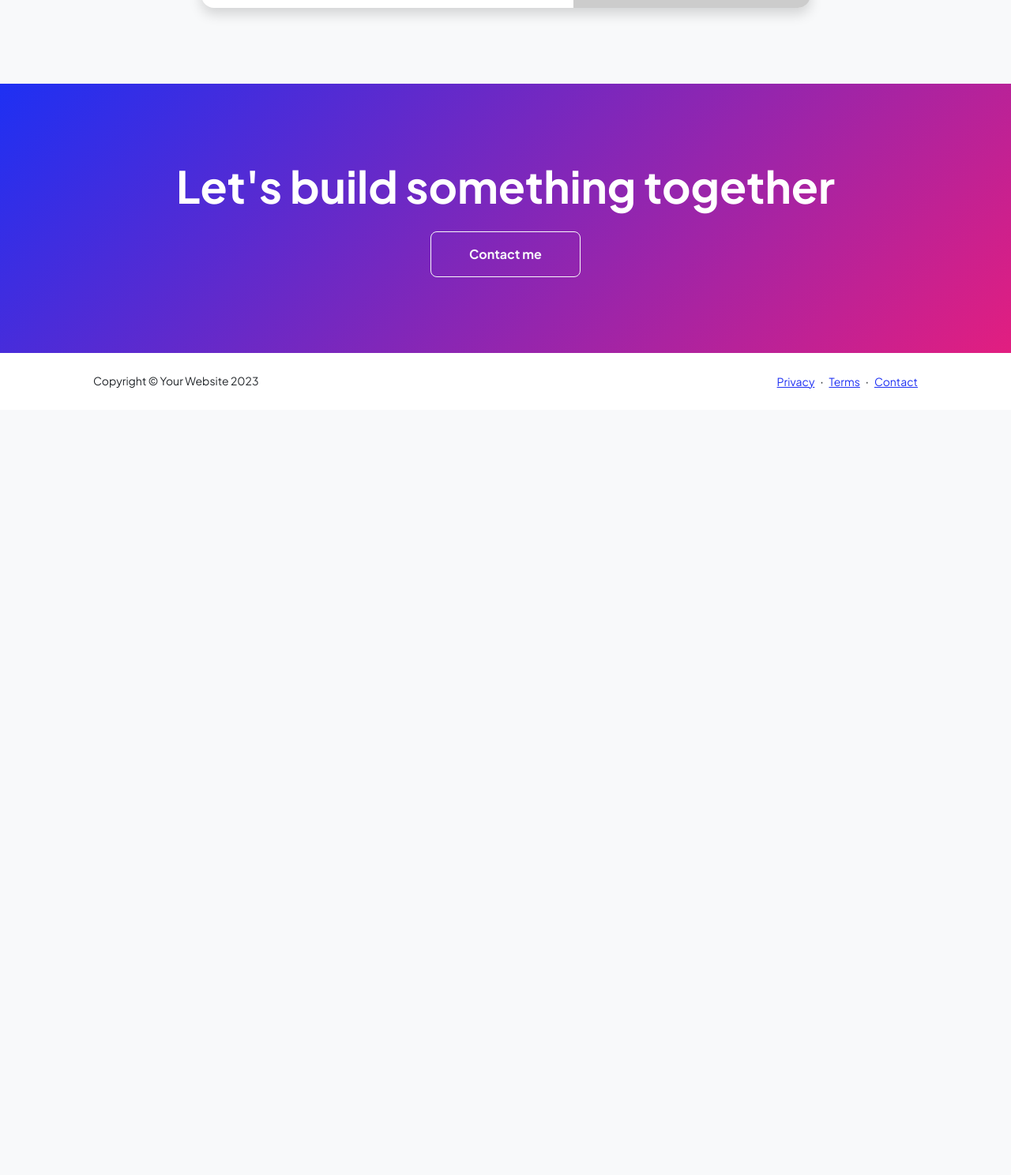
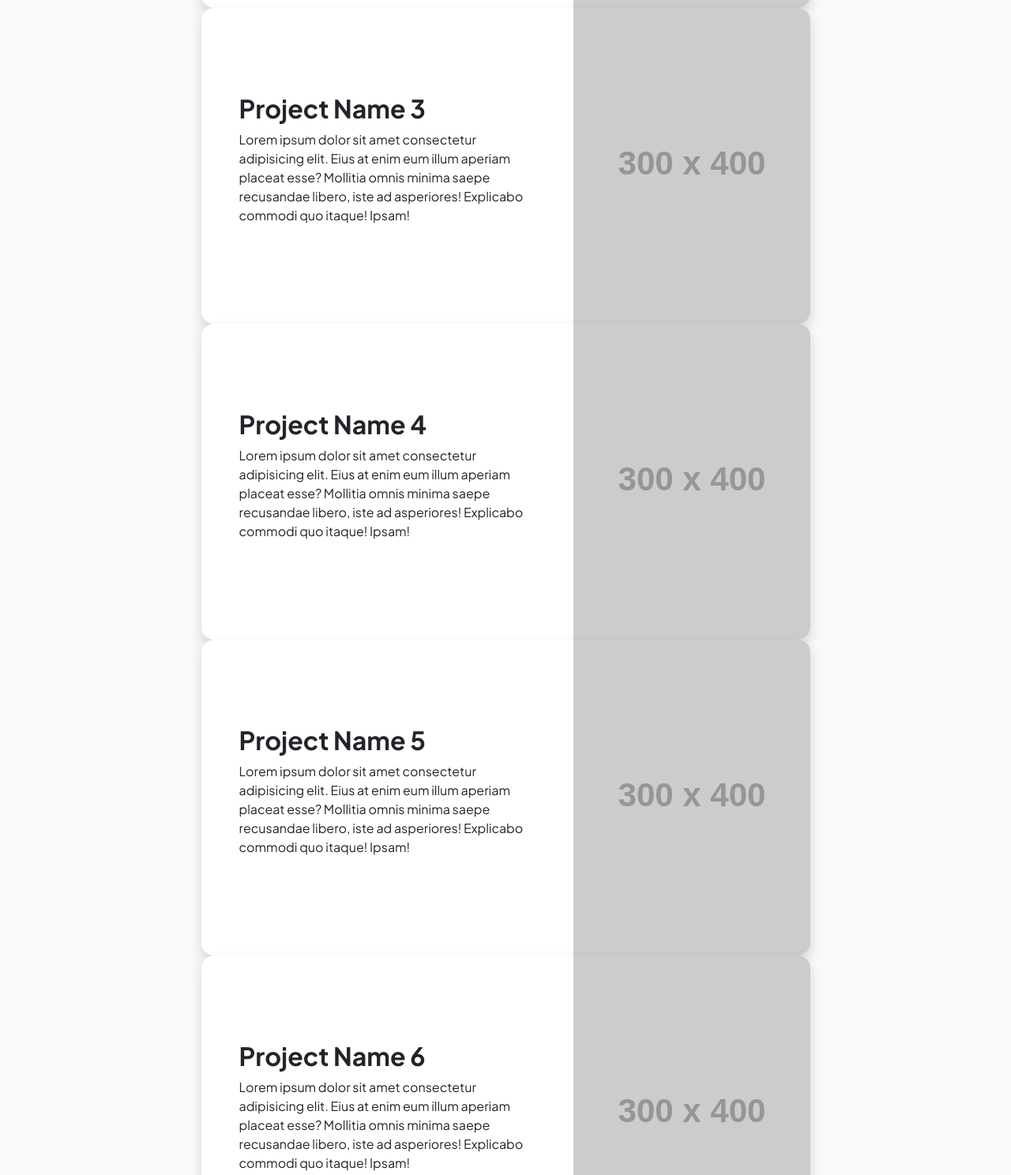
Before and after one commit to alexkhype/alexkhype.github.io, a website: page projects.html in a window 1280 px wide. Shown: the part 1064-2552 px from the top of the page at 79% size. Before the commit the page ends 1583 px from the top, so only its background shows below. Drawn offline with nearby package versions, Linux system fonts and the light colour scheme; placeholder pictures from the web are drawn by us.

Commit message:
Update projects.html

```diff
--- a/projects.html
+++ b/projects.html
@@ -66,6 +66,55 @@
                                     </div>
                                 </div>
                             </div>
+                            <!-- Project Card 3-->
+                            <div class="card overflow-hidden shadow rounded-4 border-0">
+                                <div class="card-body p-0">
+                                    <div class="d-flex align-items-center">
+                                        <div class="p-5">
+                                            <h2 class="fw-bolder">Project Name 3</h2>
+                                            <p>Lorem ipsum dolor sit amet consectetur adipisicing elit. Eius at enim eum illum aperiam placeat esse? Mollitia omnis minima saepe recusandae libero, iste ad asperiores! Explicabo commodi quo itaque! Ipsam!</p>
+                                        </div>
+                                        <img class="img-fluid" src="https://dummyimage.com/300x400/343a40/6c757d" alt="..." />
+                                    </div>
+                                </div>
+                            </div>
+                            <!-- Project Card 4-->
+                            <div class="card overflow-hidden shadow rounded-4 border-0">
+                                <div class="card-body p-0">
+                                    <div class="d-flex align-items-center">
+                                        <div class="p-5">
+                                            <h2 class="fw-bolder">Project Name 4</h2>
+                                            <p>Lorem ipsum dolor sit amet consectetur adipisicing elit. Eius at enim eum illum aperiam placeat esse? Mollitia omnis minima saepe recusandae libero, iste ad asperiores! Explicabo commodi quo itaque! Ipsam!</p>
+                                        </div>
+                                        <img class="img-fluid" src="https://dummyimage.com/300x400/343a40/6c757d" alt="..." />
+                                    </div>
+                                </div>
+                            </div>
+                            <!-- Project Card 5-->
+                            <div class="card overflow-hidden shadow rounded-4 border-0">
+                                <div class="card-body p-0">
+                                    <div class="d-flex align-items-center">
+                                        <div class="p-5">
+                                            <h2 class="fw-bolder">Project Name 5</h2>
+                                            <p>Lorem ipsum dolor sit amet consectetur adipisicing elit. Eius at enim eum illum aperiam placeat esse? Mollitia omnis minima saepe recusandae libero, iste ad asperiores! Explicabo commodi quo itaque! Ipsam!</p>
+                                        </div>
+                                        <img class="img-fluid" src="https://dummyimage.com/300x400/343a40/6c757d" alt="..." />
+                                    </div>
+                                </div>
+                            </div>
+                            <!-- Project Card 6-->
+                            <div class="card overflow-hidden shadow rounded-4 border-0">
+                                <div class="card-body p-0">
+                                    <div class="d-flex align-items-center">
+                                        <div class="p-5">
+                                            <h2 class="fw-bolder">Project Name 6</h2>
+                                            <p>Lorem ipsum dolor sit amet consectetur adipisicing elit. Eius at enim eum illum aperiam placeat esse? Mollitia omnis minima saepe recusandae libero, iste ad asperiores! Explicabo commodi quo itaque! Ipsam!</p>
+                                        </div>
+                                        <img class="img-fluid" src="https://dummyimage.com/300x400/343a40/6c757d" alt="..." />
+                                    </div>
+                                </div>
+                            </div>
+
                         </div>
                     </div>
                 </div>
```
